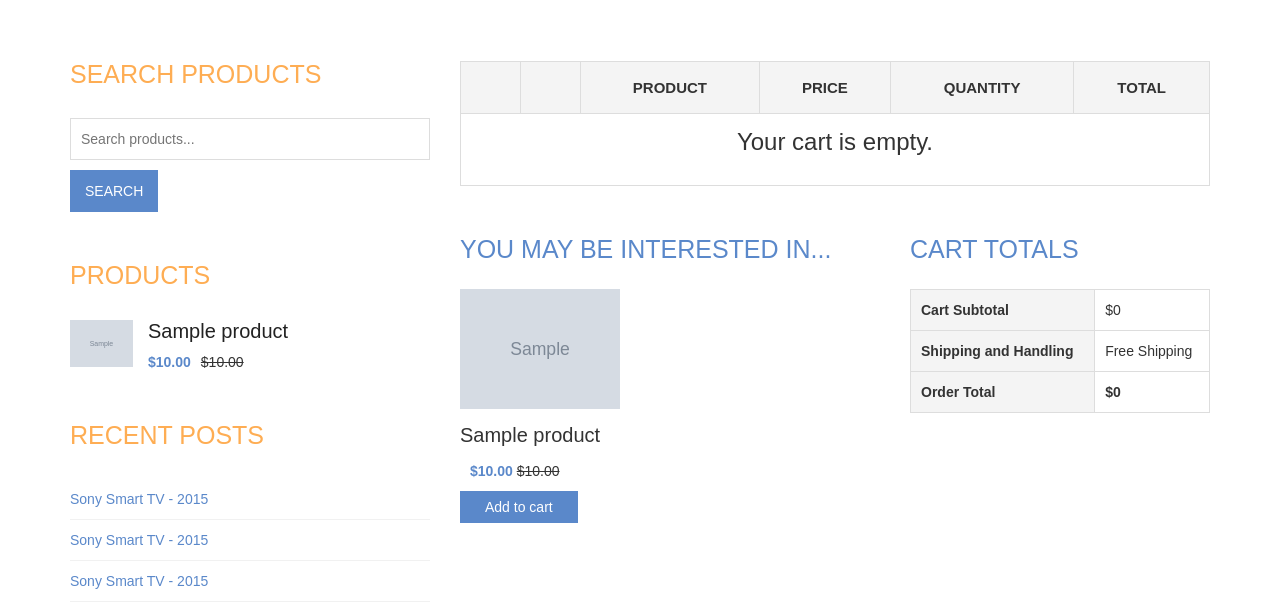
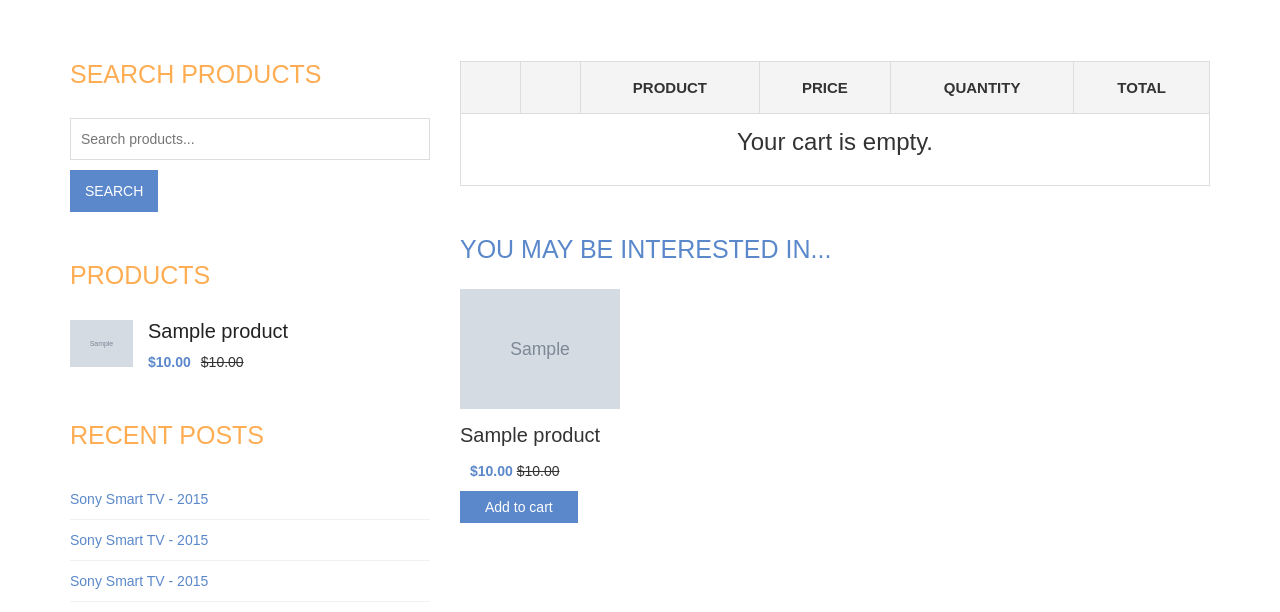
Before and after one commit to farshadz1997/Django-Ecommerce-Project, a Django app: page /cart/ in a window 1280 px wide. Shown: the part 397-1009 px from the top of the page. Run offline with Django 3.2, Linux system fonts and the light colour scheme; tables that the repository leaves empty hold one stand-in row (values such as "Sample post"); grey boxes marked "Sample" are stand-in pictures; some libraries are stand-ins or nearby versions.

Commit message:
Javascript to JQuery

```diff
--- a/Products/templates/Products/Product_detail.html
+++ b/Products/templates/Products/Product_detail.html
@@ -148,8 +148,8 @@
                 action: 'post'
             },
             success: function (json) {
-                document.getElementById("basket-total-price").innerHTML = json.subtotal
-                document.getElementById("basket-qty").innerHTML = json.qty
+                $('#basket-total-price').html(json.subtotal)
+                $('#basket-qty').html(json.qty)
             },
             error: function (xhr, errmsg, err) {}
         });
--- a/basket/templates/basket/basket_summary.html
+++ b/basket/templates/basket/basket_summary.html
@@ -97,6 +97,7 @@
                             <div class="cart-collaterals">
 
                             <!--interested products-->
+                            {%if offers|length > 0%}
                             <div class="cross-sells">
                                 <h2>You may be interested in...</h2>
                                 <ul class="products">
@@ -118,8 +119,10 @@
                                     {%endfor%}
                                 </ul>
                             </div>
+                            {%endif%}
 
                             <!--cart totals/info-->
+                            {%if basket|length > 0%}
                             <div class="cart_totals ">
                                 <h2>Cart Totals</h2>
 
@@ -144,6 +147,7 @@
                                     {%endwith%}
                                 </table>
                             </div>
+                            {%endif%}
 
                             {%if basket|length > 0%}
                             <!--shipping calculator-->
@@ -440,11 +444,12 @@
                 $('.actions').hide("slow");
                 $('#empty-cart').show("slow");
                 $('.shipping_calculator').hide("slow");
+                $('.cart_totals').hide('slow');
             };
-            document.getElementById("basket-total-price").innerHTML = json.subtotal;
-            document.getElementById("basket-qty").innerHTML = json.qty
-            document.getElementById("subtotal").innerHTML = json.subtotal
-            document.getElementById("cart-subtotal").innerHTML = json.subtotal
+            $('#basket-total-price').html(json.subtotal);
+            $('#basket-qty').html(json.qty);
+            $('#subtotal').html(json.subtotal);
+            $('#cart-subtotal').html(json.subtotal);
         },
         error: function (xhr, errmsg, err) {}
         });
@@ -470,13 +475,13 @@
             action: 'post'
         },
         success: function (json) {
-            document.getElementById("basket-total-price").innerHTML = json.subtotal;
-            document.getElementById("subtotal").innerHTML = json.subtotal;
-            document.getElementById("cart-subtotal").innerHTML = json.subtotal;
-            document.getElementById("basket-qty").innerHTML = json.qty;
+            $('#basket-total-price').html(json.subtotal);
+            $('#basket-qty').html(json.qty);
+            $('#subtotal').html(json.subtotal);
+            $('#cart-subtotal').html(json.subtotal);
             for (let item in json.products){
-                document.getElementById("select-"+json.products[item]["productid"]).innerHTML = json.products[item]["productqty"];
-                document.getElementById("product-total-"+json.products[item]["productid"]).innerHTML = json.products[item]["productTotalPrice"];
+                $('#select-'+json.products[item]['productid']).html(json.products[item]["productqty"]);
+                $('#product-total-'+json.products[item]["productid"]).html(json.products[item]["productTotalPrice"]);
             };
         },
         error: function (xhr, errmsg, err) {}
@@ -515,8 +520,8 @@
                 action: 'post',
             },
         success: function (json) {
-            document.getElementById("basket-total-price").innerHTML = json.subtotal
-            document.getElementById("basket-qty").innerHTML = json.qty
+            $('#basket-total-price').html(json.subtotal);
+            $('#basket-qty').html(json.qty);
             location.href = "/cart/";
         },
         error: function (xhr, errmsg, err) {}
```
